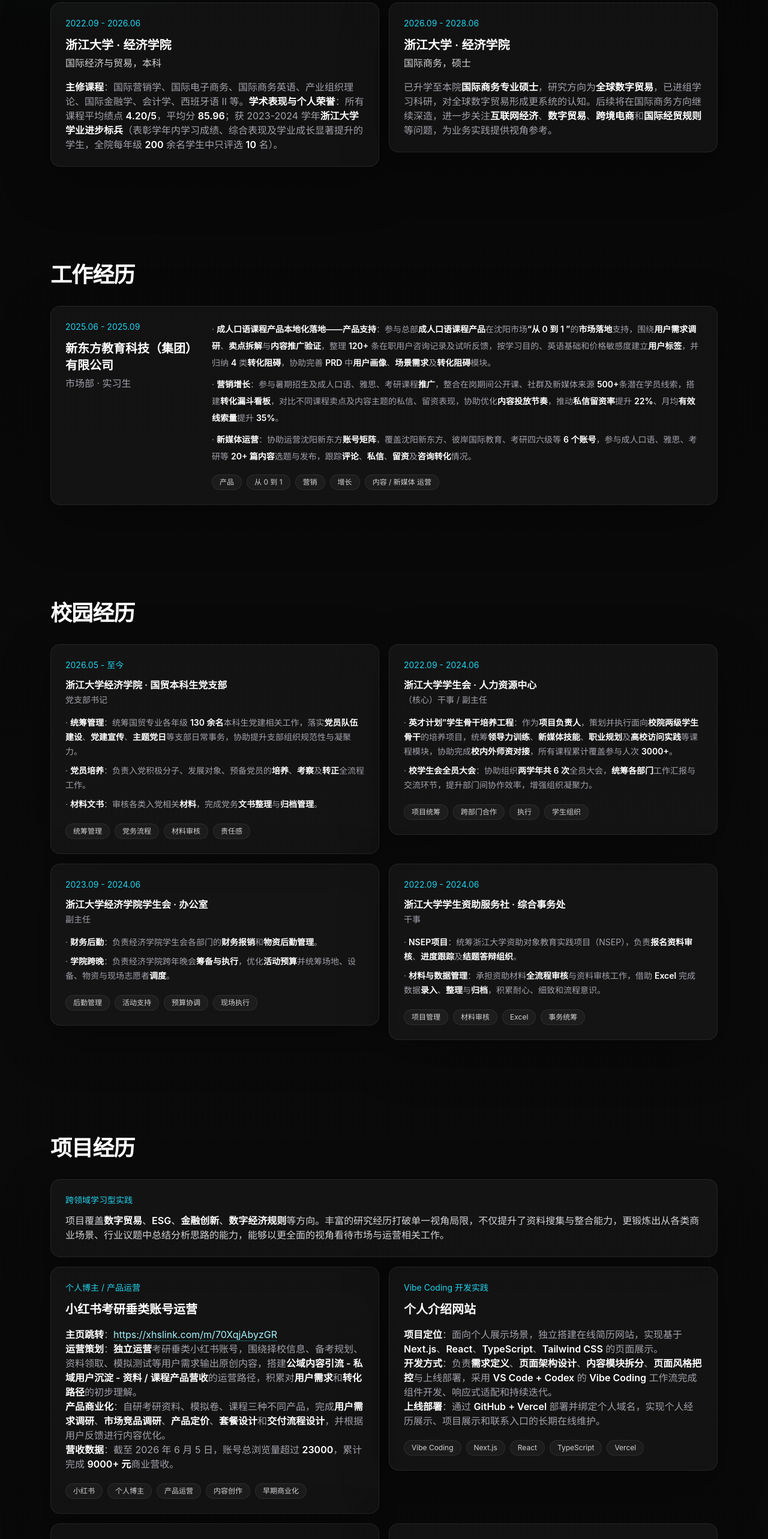
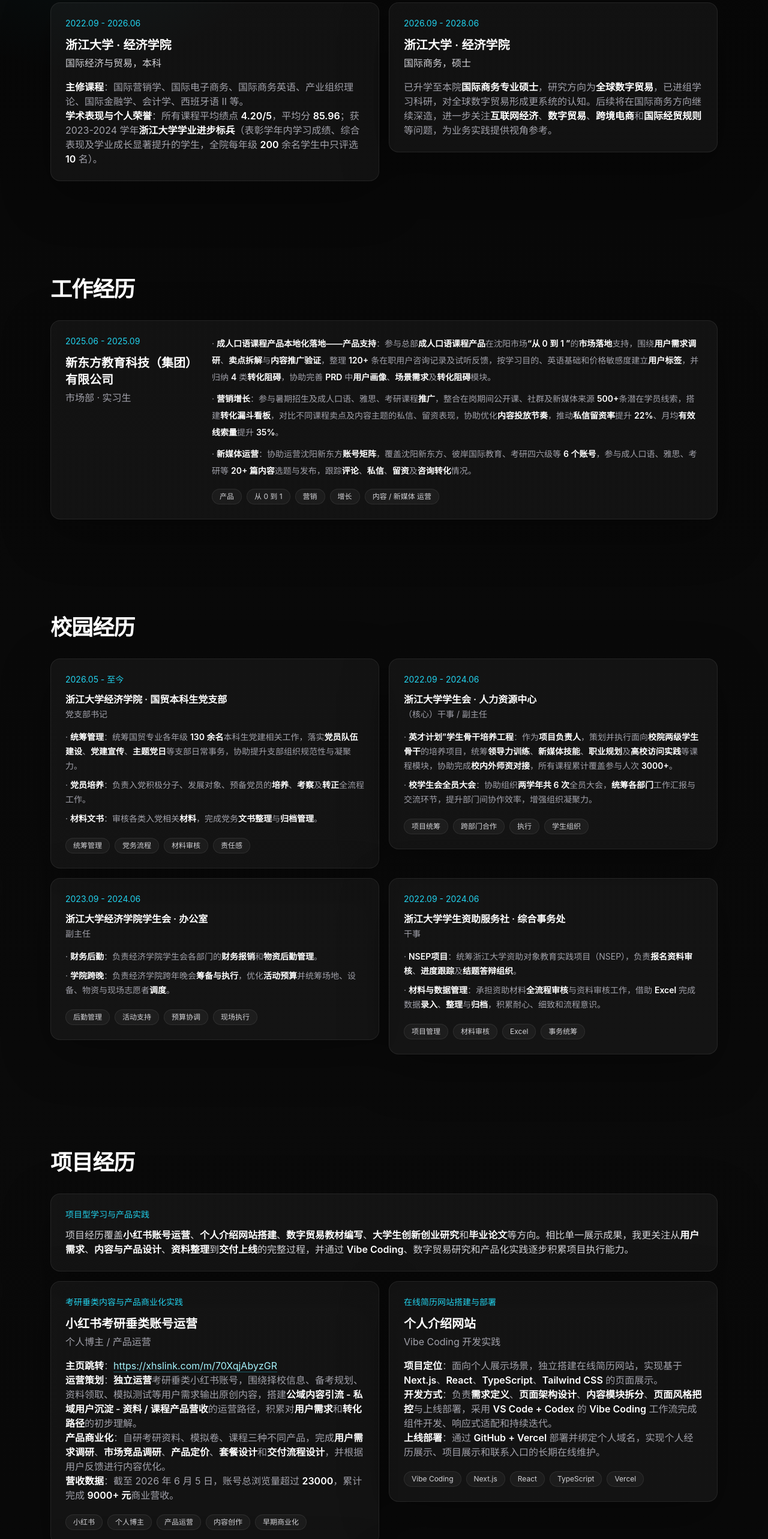
Before and after one commit to gggould-lab/personal-website-build, a Next.js app: page / in a window 1280 px wide. Shown: the part 1760-4326 px from the top of the page at 60% size. Built offline with nearby package versions, Linux system fonts and the light colour scheme.

Commit message:
0606-架构后2修

```diff
--- a/app/page.tsx
+++ b/app/page.tsx
@@ -3,7 +3,7 @@ import { ArrowDown, Download, Mail, MapPin } from "lucide-react";
 import { Navbar } from "@/components/Navbar";
 import { MotionDiv, Reveal } from "@/components/Motion";
 import { Card, Section, Tags } from "@/components/ui";
-import { aboutCards, aboutIntro, competitions, education, experiences, leadership, profile, profileCard, projectSummary, projects, skills } from "@/data/profile";
+import { aboutCards, aboutIntro, competitionSummary, competitions, education, experiences, leadership, profile, profileCard, projectSummary, projects, skills } from "@/data/profile";
 
 function EmText({ text }: { text: string }) {
   const parts = text.split(/(\*\*.*?\*\*)/g);
@@ -153,7 +153,7 @@ function Education() {
               <p className="text-xs text-accent sm:text-sm">{item.time}</p>
               <h3 className="mt-2 text-lg font-semibold leading-snug text-white sm:mt-3 sm:text-xl">{item.school}</h3>
               <p className="mt-1 text-sm text-zinc-300 sm:text-base">{item.degree}</p>
-              <p className="mt-3 text-sm leading-7 text-zinc-400 sm:mt-4 sm:text-base"><EmText text={item.text} /></p>
+              <p className="mt-3 whitespace-pre-line text-sm leading-7 text-zinc-400 sm:mt-4 sm:text-base"><EmText text={item.text} /></p>
             </Card>
           </Reveal>
         ))}
@@ -203,6 +203,7 @@ function Projects() {
             <Card className={i === 0 ? "md:row-span-2" : ""}>
               <p className="text-xs text-accent sm:text-sm">{p.subtitle}</p>
               <h3 className="mt-2 text-lg font-semibold leading-snug text-white sm:mt-3 sm:text-xl">{p.title}</h3>
+              <p className="mt-1 text-sm text-zinc-400 sm:text-base">{p.role}</p>
               <p className="mt-3 whitespace-pre-line text-sm leading-7 text-zinc-400 sm:mt-4 sm:text-base"><EmText text={p.text} /></p>
               <div className="mt-5"><Tags items={p.tags} /></div>
             </Card>
@@ -216,12 +217,19 @@ function Projects() {
 function Competitions() {
   return (
     <Section id="competitions" title="竞赛经历">
+      <Reveal>
+        <Card className="mb-4">
+          <p className="text-xs text-accent sm:text-sm">{competitionSummary.title}</p>
+          <p className="mt-3 text-sm leading-7 text-zinc-300 sm:text-base"><EmText text={competitionSummary.text} /></p>
+        </Card>
+      </Reveal>
       <div className="grid gap-4 md:grid-cols-2">
         {competitions.map((p, i) => (
           <Reveal key={p.title} delay={i * 0.04}>
             <Card>
               <p className="text-xs text-accent sm:text-sm">{p.subtitle}</p>
               <h3 className="mt-2 text-lg font-semibold leading-snug text-white sm:mt-3 sm:text-xl">{p.title}</h3>
+              <p className="mt-1 text-sm text-zinc-400 sm:text-base">{p.role}</p>
               <p className="mt-3 whitespace-pre-line text-sm leading-7 text-zinc-400 sm:mt-4 sm:text-base"><EmText text={p.text} /></p>
               <div className="mt-5"><Tags items={p.tags} /></div>
             </Card>
--- a/data/profile.ts
+++ b/data/profile.ts
@@ -57,7 +57,7 @@ export const education = [
     school: "浙江大学 · 经济学院",
     degree: "国际经济与贸易，本科",
     time: "2022.09 - 2026.06",
-    text: "**主修课程**：国际营销学、国际电子商务、国际商务英语、产业组织理论、国际金融学、会计学、西班牙语 II 等。**学术表现与个人荣誉**：所有课程平均绩点 **4.20/5**，平均分 **85.96**；获 2023-2024 学年**浙江大学学业进步标兵**（表彰学年内学习成绩、综合表现及学业成长显著提升的学生，全院每年级 **200** 余名学生中只评选 **10** 名）。"
+    text: "**主修课程**：国际营销学、国际电子商务、国际商务英语、产业组织理论、国际金融学、会计学、西班牙语 II 等。\n**学术表现与个人荣誉**：所有课程平均绩点 **4.20/5**，平均分 **85.96**；获 2023-2024 学年**浙江大学学业进步标兵**（表彰学年内学习成绩、综合表现及学业成长显著提升的学生，全院每年级 **200** 余名学生中只评选 **10** 名）。"
   },
   {
     school: "浙江大学 · 经济学院",
@@ -82,39 +82,50 @@ export const experiences = [
 ];
 
 export const projectSummary = {
-  title: "跨领域学习型实践",
+  title: "项目型学习与产品实践",
   text:
-    "项目覆盖**数字贸易**、**ESG**、**金融创新**、**数字经济规则**等方向。丰富的研究经历打破单一视角局限，不仅提升了资料搜集与整合能力，更锻炼出从各类商业场景、行业议题中总结分析思路的能力，能够以更全面的视角看待市场与运营相关工作。"
+    "项目经历覆盖**小红书账号运营**、**个人介绍网站搭建**、**数字贸易教材编写**、**大学生创新创业研究**和**毕业论文**等方向。相比单一展示成果，我更关注从**用户需求**、**内容与产品设计**、**资料整理**到**交付上线**的完整过程，并通过 **Vibe Coding**、数字贸易研究和产品化实践逐步积累项目执行能力。"
+};
+
+export const competitionSummary = {
+  title: "跨领域案例分析与方案表达",
+  text:
+    "竞赛经历覆盖**金融创新**、**ESG**、**国际组织**和**新能源企业案例**等方向。这些经历帮助我训练**资料搜集**、**行业理解**、**方案框架搭建**、**团队协作**和**表达汇报**能力，也让我能从不同商业场景中提炼问题、组织信息并形成可沟通的解决思路。"
 };
 
 export const projects = [
   {
     title: "小红书考研垂类账号运营",
-    subtitle: "个人博主 / 产品运营",
+    subtitle: "考研垂类内容与产品商业化实践",
+    role: "个人博主 / 产品运营",
     text: "**主页跳转**：https://xhslink.com/m/70XqjAbyzGR\n**运营策划**：**独立运营**考研垂类小红书账号，围绕择校信息、备考规划、资料领取、模拟测试等用户需求输出原创内容，搭建**公域内容引流 - 私域用户沉淀 - 资料 / 课程产品营收**的运营路径，积累对**用户需求**和**转化路径**的初步理解。\n**产品商业化**：自研考研资料、模拟卷、课程三种不同产品，完成**用户需求调研**、**市场竞品调研**、**产品定价**、**套餐设计**和**交付流程设计**，并根据用户反馈进行内容优化。\n**营收数据**：截至 2026 年 6 月 5 日，账号总浏览量超过 **23000**，累计完成 **9000+ 元**商业营收。",
     tags: ["小红书", "个人博主", "产品运营", "内容创作", "早期商业化"]
   },
   {
     title: "个人介绍网站",
-    subtitle: "Vibe Coding 开发实践",
+    subtitle: "在线简历网站搭建与部署",
+    role: "Vibe Coding 开发实践",
     text: "**项目定位**：面向个人展示场景，独立搭建在线简历网站，实现基于 **Next.js**、**React**、**TypeScript**、**Tailwind CSS** 的页面展示。\n**开发方式**：负责**需求定义**、**页面架构设计**、**内容模块拆分**、**页面风格把控**与上线部署，采用 **VS Code + Codex** 的 **Vibe Coding** 工作流完成组件开发、响应式适配和持续迭代。\n**上线部署**：通过 **GitHub + Vercel** 部署并绑定个人域名，实现个人经历展示、项目展示和联系入口的长期在线维护。",
     tags: ["Vibe Coding", "Next.js", "React", "TypeScript", "Vercel"]
   },
   {
     title: "《数字贸易学》教材编写",
     subtitle: "《数字贸易学》（第二版）教材 · 编撰参与",
+    role: "编撰参与",
     text: "**编撰参与**：参与马述忠等主编**《数字贸易学》（第二版）**教材编写，**独立承担**第四章**“数字服务贸易与数字技术贸易”**正文撰写。\n**内容框架**：围绕数字服务贸易与数字技术贸易的**背景**、**演进**、**内涵外延**搭建框架，系统梳理**数字贸易规则**、**数字平台**、**云计算**、**人工智能**、**跨境电商**等前沿议题。\n**案例理解**：结合数字支付、在线教育、数字营销、工业互联网等产业案例，呈现数字技术如何重塑服务供给方式、技术交易形态及产业组织模式。",
     tags: ["数字贸易", "教材编写", "学术写作", "国际商务", "数字技术贸易"]
   },
   {
     title: "浙江大学大学生创新创业项目（负责人）",
     subtitle: "城市通勤时间与家庭财富累积：基于 CHFS 微观数据的研究",
+    role: "负责人",
     text: "**项目主持**：**主持**《城市通勤时间与家庭财富累积：基于 CHFS 微观数据的研究》项目，围绕**“通勤时间如何影响家庭财富累积”**这一现实问题展开研究。\n**研究执行**：依托 **CHFS** 微观数据开展研究，承担**整体推进**、**研究框架设计**和**实证分析**工作，分析**城市通勤**与**家庭财富**的内在联系。\n**能力积累**：该项目训练了我从日常生活现象中识别**用户需求**与真实痛点，并进一步拆解问题和验证假设的能力。",
     tags: ["研究项目", "城市经济", "CHFS", "负责人", "实证分析"]
   },
   {
     title: "毕业论文（设计）",
     subtitle: "数字贸易规则对 ICT 发展水平的影响",
+    role: "毕业论文（设计）",
     text: "围绕数字贸易规则、ICT 发展水平和经济不平等之间的关系展开研究，尝试从**国际经贸规则**和**数字技术发展**的角度理解数字经济问题。",
     tags: ["数字贸易规则", "ICT", "毕业论文"]
   }
@@ -123,25 +134,29 @@ export const projects = [
 export const competitions = [
   {
     title: "中信银行信用卡中心“星耀杯”金融创新挑战赛",
-    subtitle: "队长 · Card-Boost：探索信用卡用户黏性的创新方案",
+    subtitle: "Card-Boost：探索信用卡用户黏性的创新方案",
+    role: "队长",
     text: "**方案设计**：围绕**信用卡用户留存与活跃问题**，参与提出 **Card-Boost** 方案，从**用户需求**、**权益设计**、**场景触达**和**产品黏性**等角度设计信用卡产品与运营方案。\n**团队协作**：作为**队长**负责选题确定、方案框架搭建与成员分工，同时参与用户场景拆解和获客 / 活跃策略梳理。\n**能力训练**：该经历训练了我对**金融产品创新**、**用户运营**和**客户策略**的理解。",
     tags: ["金融创新", "信用卡", "队长", "用户运营", "产品方案"]
   },
   {
     title: "第二届毕马威 ESG 案例分析大赛",
-    subtitle: "核心成员 · 围绕网商银行“大山雀”的 ESG 策略分析",
+    subtitle: "围绕网商银行“大山雀”的 ESG 策略分析",
+    role: "核心成员",
     text: "**案例分析**：以**网商银行农村金融实践**为案例，梳理其从**“旺农贷”**试水到**“大山雀”**模式迭代的过程，重点分析**数字技术**、**普惠金融**、**乡村振兴**和**风险管理**之间的关系。\n**资料搜集**：作为**核心成员**参与**“大山雀”**部分资料搜集、案例拆解和 **ESG** 逻辑分析，理解其如何通过用户分层、信用评估、风险控制和数字化触达优化农村金融产品供给。",
     tags: ["ESG", "普惠金融", "核心成员", "乡村振兴", "案例分析"]
   },
   {
     title: "北京外国语大学首届国际组织胜任力大赛",
-    subtitle: "队长 · 关于联合国促进国家内部与国际公平的胜任力研究",
+    subtitle: "关于联合国促进国家内部与国际公平的胜任力研究",
+    role: "队长",
     text: "**研究统筹**：围绕**联合国 2030 可持续发展目标**中的**“减少不平等”**议题，参与研究**委内瑞拉**与北美发达国家之间的发展差距，涉及**经济**、**教育**、**生态**、**医疗卫生**和**难民问题**等维度。\n**内容撰写**：作为**队长**统筹项目，并负责**经济维度**内容撰写和**研究报告统稿**，理解国际组织、全球治理和公共议题分析之间的联系。",
     tags: ["国际组织", "全球治理", "队长", "公共议题", "研究统筹"]
   },
   {
     title: "第十一届北京大学光华管理学院案例大赛",
-    subtitle: "核心成员 · 围绕宁德时代股权融资策略的案例研究",
+    subtitle: "围绕宁德时代股权融资策略的案例研究",
+    role: "核心成员",
     text: "**行业分析**：参与**新能源企业**相关案例分析，聚焦**宁德时代**的**股权融资策略**、**行业景气度**和**市场关注度**。\n**资料搜集**：作为**核心成员**负责行业资料搜集、企业融资逻辑梳理和案例材料整理，训练了我从**企业战略**、**资本市场**和**产业趋势**角度分析商业问题的能力。",
     tags: ["新能源", "股权融资", "核心成员", "资本市场", "市场洞察"]
   }
@@ -193,7 +208,7 @@ export const leadership = [
 
 export const skills = [
   ["专业领域", ["数字贸易", "国际商务", "平台经济", "跨境电商", "市场营销"]],
-  ["市场与运营", ["新媒体运营", "内容运营", "市场调研", "用户沉淀", "产品设计与商业化"]],
+  ["产品与运营", ["用户需求分析", "产品设计", "产品商业化", "内容运营", "用户转化", "竞品调研", "运营策略"]],
   ["工具使用", ["Excel", "SQL", "AI Agent 与 Vibe Coding（常用 VS Code + Codex）", "Office / WPS", "LLM AI（常用 ChatGPT 和 Claude）", "秀米", "Python 基础", "Pandas / NumPy 基础", "Photoshop"]],
   ["语言能力", ["CET-4 630", "CET-6 604", "英语沟通熟练", "西班牙语入门（西班牙语II 98分）", "法语入门（法语I 100分）"]]
 ] as const;
```
